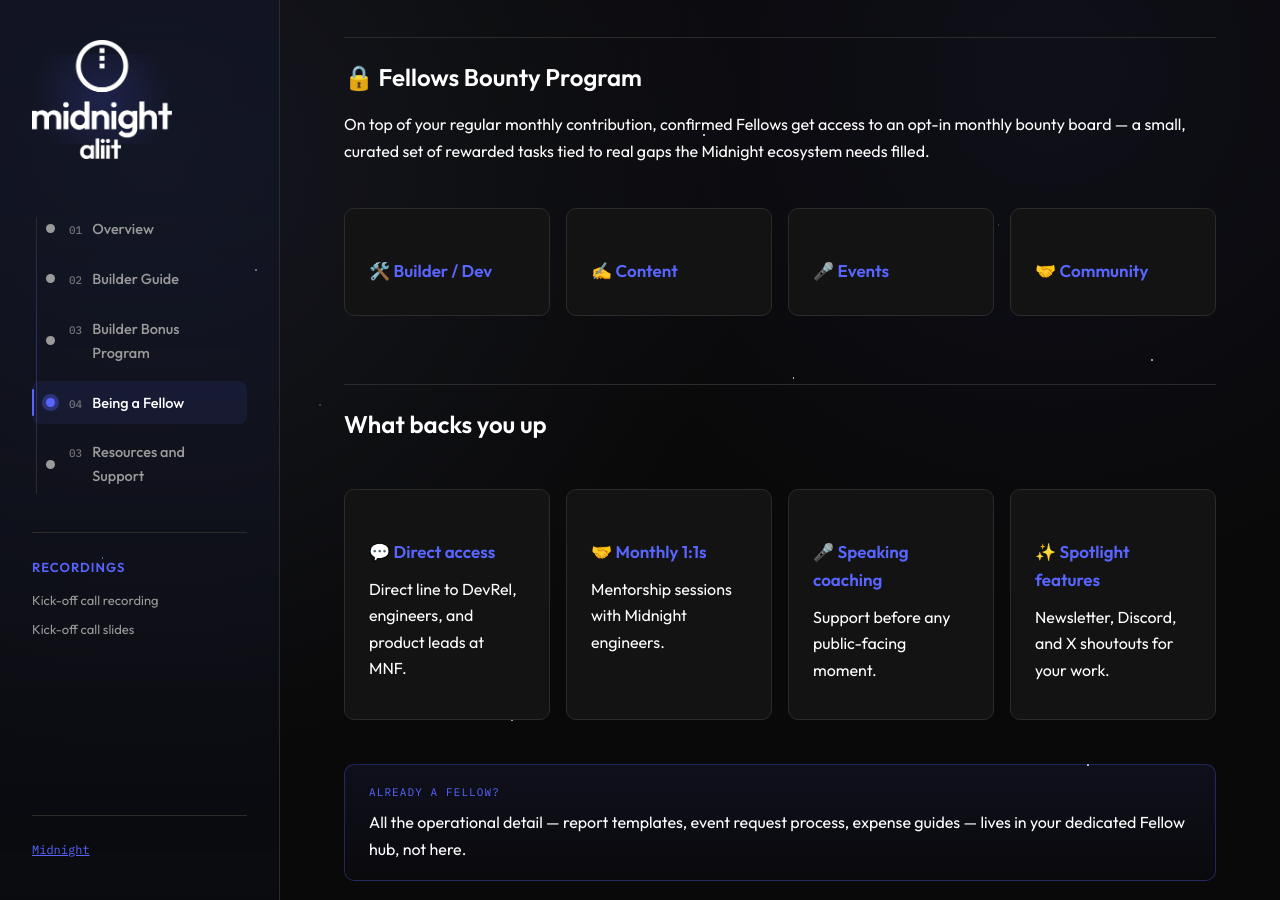
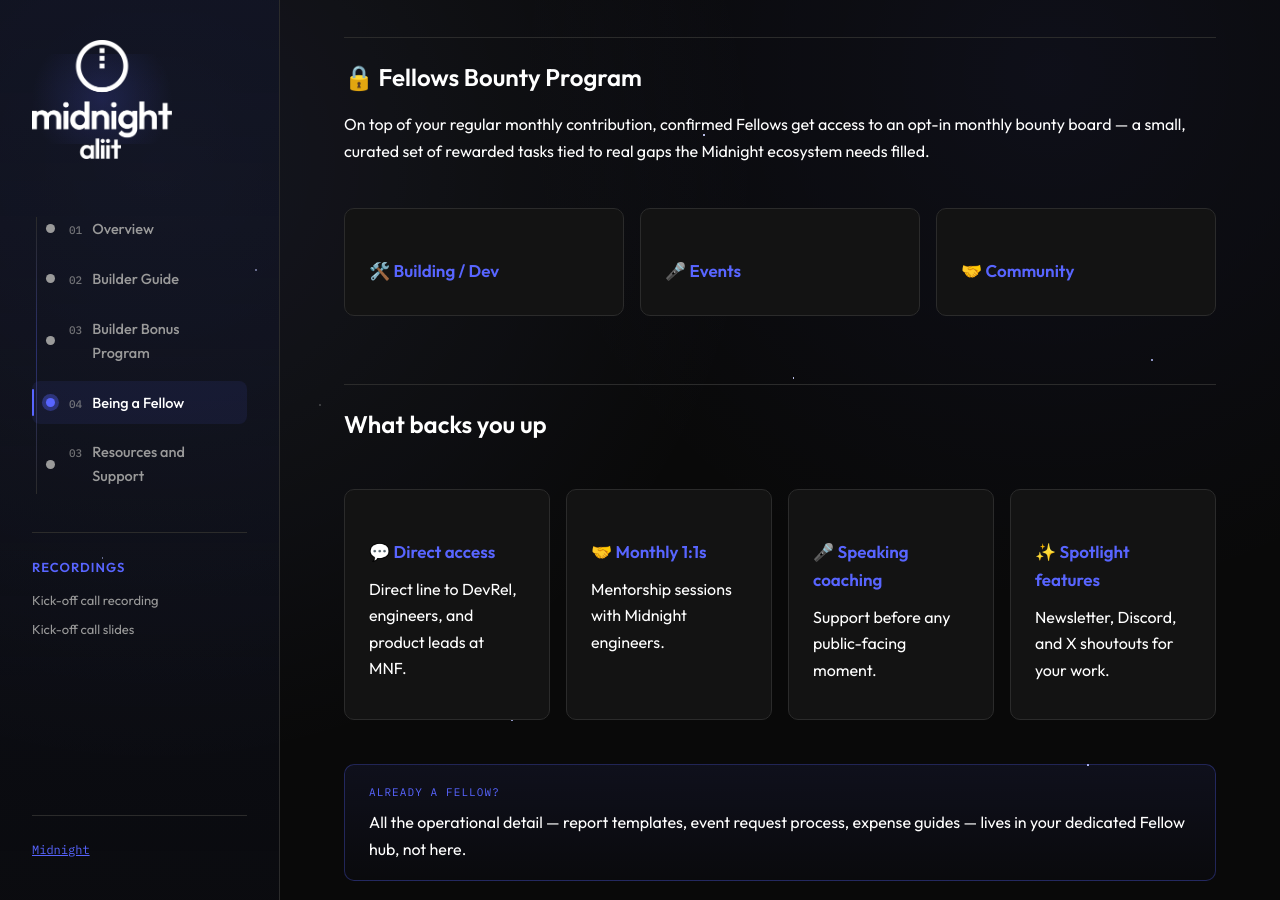
Before and after one commit to zsofimajor/aliit-builder-hub, a Jekyll site: the page built from being-a-fellow/index.md, in a window 1280 px wide and 900 px high, scrolled down 2070 px. Built offline with Jekyll 4.4.1, drawn with Linux system fonts in a browser that asks for light colours.

Commit message:
Update index.md

```diff
--- a/being-a-fellow/index.md
+++ b/being-a-fellow/index.md
@@ -73,8 +73,7 @@
 On top of your regular monthly contribution, confirmed Fellows get access to an opt-in monthly bounty board — a small, curated set of rewarded tasks tied to real gaps the Midnight ecosystem needs filled.
 
 <div class="card-grid">
-  <div class="card"><h3>🛠️ Builder / Dev</h3></div>
-  <div class="card"><h3>✍️ Content</h3></div>
+  <div class="card"><h3>🛠️ Building / Dev</h3></div>
   <div class="card"><h3>🎤 Events</h3></div>
   <div class="card"><h3>🤝 Community</h3></div>
 </div>
```
